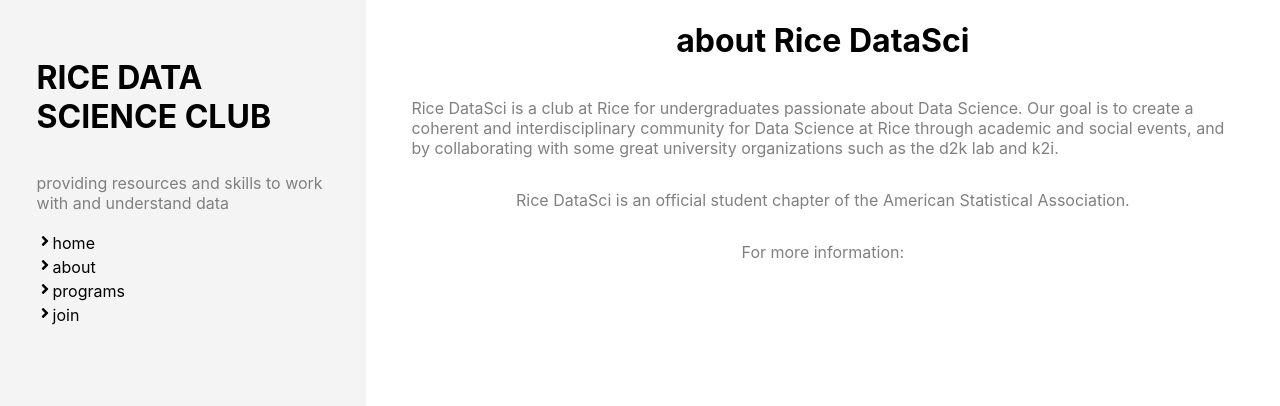
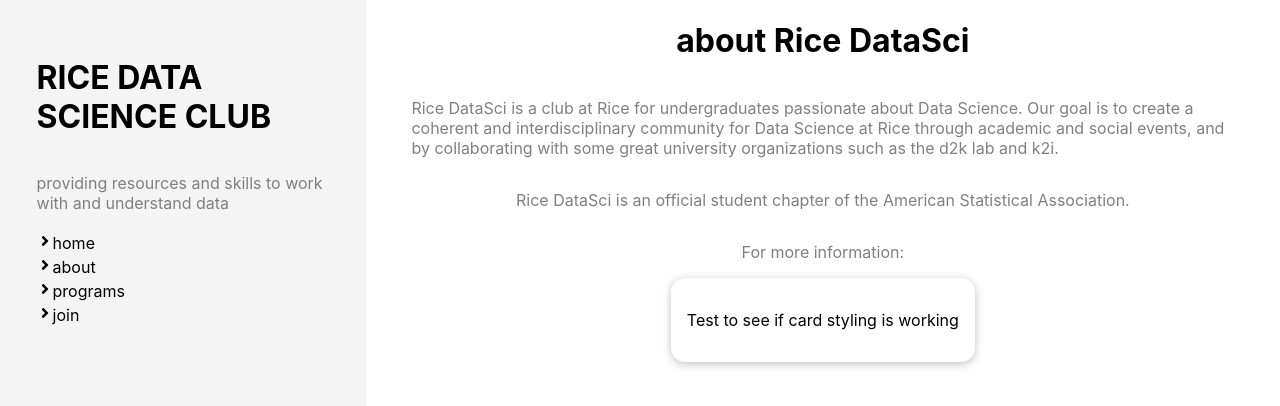
Before and after one commit to ricedatasci/website-2.0, a React (Create React App) app: page /about in a window 1280 px wide. Shown: the top 406 px of the page. Built offline with nearby package versions, Linux system fonts and the light colour scheme.

Commit message:
began about page and card

```diff
--- /dev/null
+++ b/src/components/shared/Card.js
@@ -0,0 +1,8 @@
+import React from 'react';
+import classes from '../../styles/Card.module.css';
+
+const Card = (props) => {
+  return <div className={classes.card}>{props.children}</div>;
+};
+
+export default Card;
--- a/src/pages/About.js
+++ b/src/pages/About.js
@@ -1,26 +1,31 @@
-import React from 'react'
-import Layout from "../layouts/Layout.js"
-import Header from "../components/shared/Header.js"
-import Blurb from "../components/shared/Blurb.js"
-import "../styles/About.css"
+import React from 'react';
+import Layout from '../layouts/Layout.js';
+import Header from '../components/shared/Header.js';
+import Blurb from '../components/shared/Blurb.js';
+import Card from '../components/shared/Card.js';
+import '../styles/About.css';
 
 const About = () => {
-    const topTitle = "about Rice DataSci"
-    const aboutBlurb = "Rice DataSci is a club at Rice for undergraduates passionate about Data Science. Our goal is to create a coherent and interdisciplinary community for Data Science at Rice through academic and social events, and by collaborating with some great university organizations such as the d2k lab and k2i."
+  const topTitle = 'about Rice DataSci';
+  const aboutBlurb =
+    'Rice DataSci is a club at Rice for undergraduates passionate about Data Science. Our goal is to create a coherent and interdisciplinary community for Data Science at Rice through academic and social events, and by collaborating with some great university organizations such as the d2k lab and k2i.';
 
-    const officialChapterBlurb = "Rice DataSci is an official student chapter of the American Statistical Association."
+  const officialChapterBlurb =
+    'Rice DataSci is an official student chapter of the American Statistical Association.';
 
   return (
     <Layout>
-            <div className="aboutContainer">
-                <Header title={topTitle}/>
+      <div className='aboutContainer'>
+        <Header title={topTitle} />
         <Blurb description={aboutBlurb} />
         <Blurb description={officialChapterBlurb} />
-                <Blurb description="For more information:" />
-
+        <Blurb description='For more information:' />
+        <Card>
+          <p>Test to see if card styling is working</p>
+        </Card>
       </div>
     </Layout>
-    )
-}
+  );
+};
 
-export default About
+export default About;
--- /dev/null
+++ b/src/styles/Card.module.css
@@ -0,0 +1,6 @@
+.card {
+  padding: 1rem;
+  box-shadow: 0 2px 8px rgba(0, 0, 0, 0.25);
+  border-radius: 14px;
+  background-color: white;
+}
```
Also changed, not shown: src/components/about/Officer.js (added, +14 -0 lines), 1 other file (tests, documents, lock files or other folders). Lines whose indentation alone changed are shown as unchanged.
